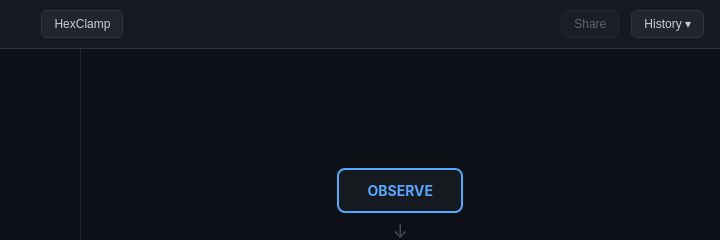
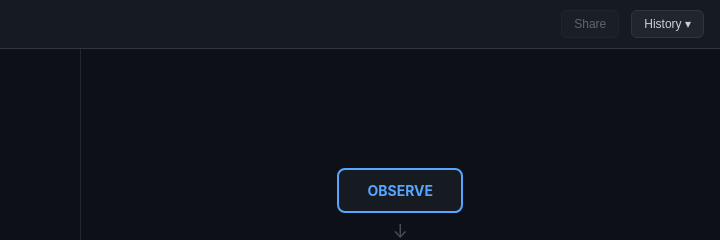
Before and after one commit to sidonsoft/showsee, a website: page views/showsee.html in a window 1280 px wide. Shown: the top 240 px of the page, 560-1280 px from the left. Drawn offline with Linux system fonts and the light colour scheme.

Commit message:
Remove extra button - toolbar locked as: Showsee: [view] | Share | History

```diff
--- a/views/showsee.html
+++ b/views/showsee.html
@@ -88,8 +88,6 @@
 <div class="toolbar">
   <span class="logo">Showsee:</span>
   <span class="current" id="current-view"><span>Loading...</span></span>
-
-  <button class="tool-btn" onclick="showView('view-hexclamp-explained', 'HexClamp')">HexClamp</button>
 
   <button class="tool-btn share" title="Share (coming soon)" style="margin-left:auto">Share</button>
 
```
